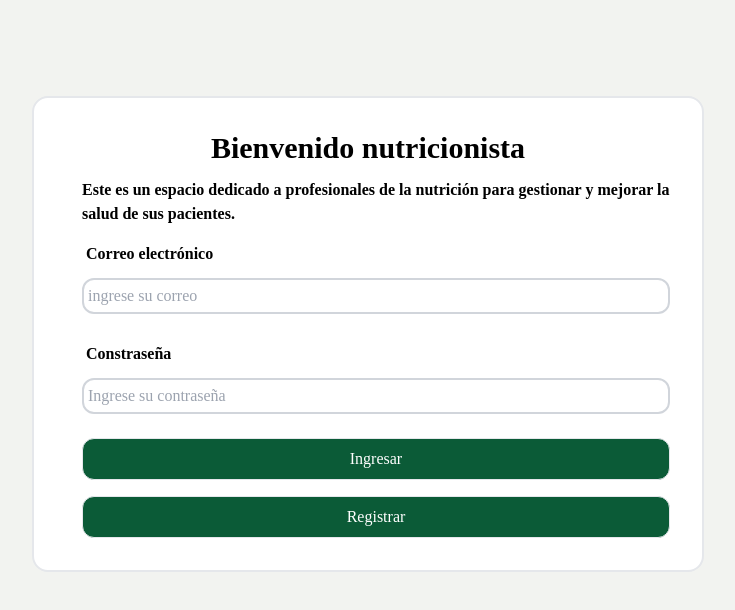
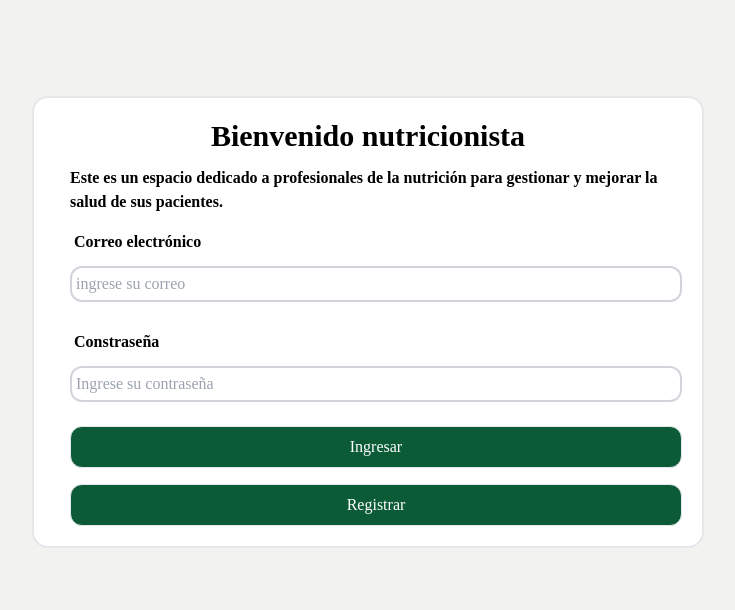
Before and after one commit to JulioLopez27/Plataforma-Nutricionista, a React (Vite) app in the folder web/: page / in a window 1280 px wide. Shown: the top 610 px of the page, without its empty margins (272-1007 px from the left). Built offline with nearby package versions, Linux system fonts and the light colour scheme.

Commit message:
Change css propertys to main container

```diff
--- a/web/src/pages/Home/index.jsx
+++ b/web/src/pages/Home/index.jsx
@@ -56,7 +56,7 @@ export function Home() {
 
     <div>
 
-      <main className="container max-w-2xl p-8 bg-white rounded-2xl border-2 my-24 mx-auto space-x-4 ">
+      <main className="container max-w-2xl p-5 bg-white rounded-2xl border-2 my-24 mx-auto space-x-4 ">
 
         <h1 className="text-3xl text-center font-semibold mb-3">Bienvenido nutricionista</h1>
 
```
